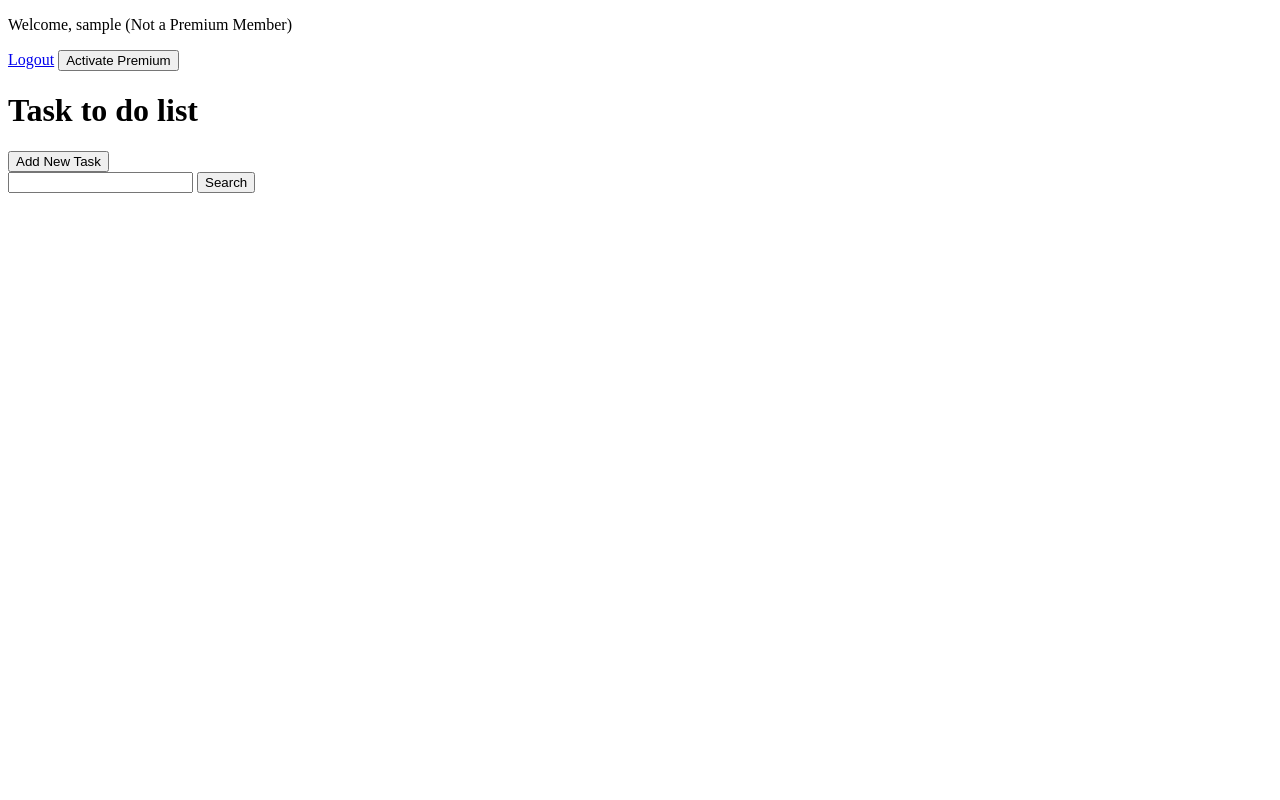
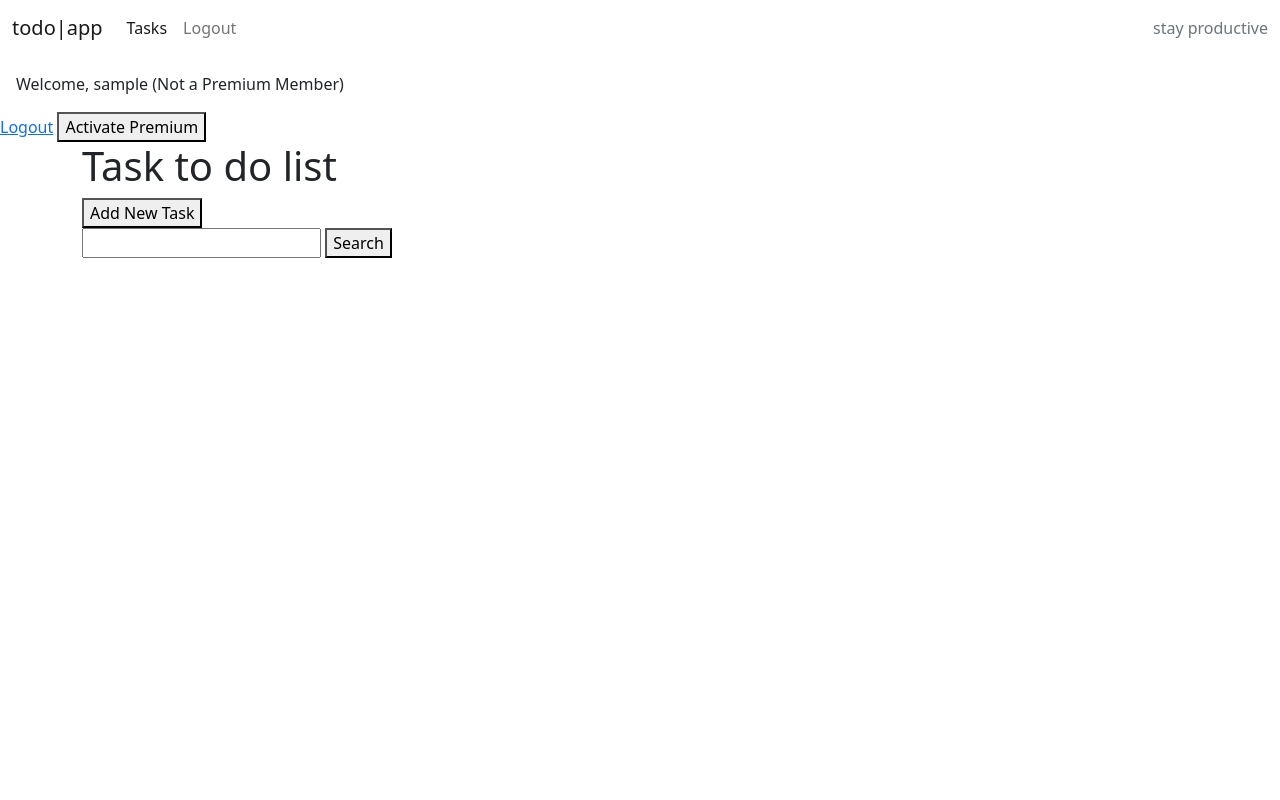
Before and after one commit to rdidjurgeit/django_didjurgeit, a Django app: page /todo/ in a window 1280 px wide. Run offline with Django 4.2, Linux system fonts and the light colour scheme; the visitor is signed in with stand-in values (Sample User, id 1); data that the repository does not hold is empty.

Commit message:
Create base template with bootstrap theme
See #13

```diff
--- /dev/null
+++ b/todo/templates/base.html
@@ -0,0 +1,125 @@
+{% load static %}
+
+{% url 'task-list' as tasks_url %}
+{% url 'login' as login_url %}
+{% url 'logout' as logout_url %}
+{% url 'register' as register_url %}
+{% url 'premium-membership' as membership_url %}
+
+<!DOCTYPE html>
+<html class="h-100" lang="en">
+
+<head>
+    <title>Todo App | {% block head_title %}{% endblock head_title %}</title>
+    <meta name="viewport" content="width=device-width, initial-scale=1" />
+
+    <!-- Google Fonts CSS -->
+    <link rel="preconnect" href="https://fonts.gstatic.com">
+    <link href="https://fonts.googleapis.com/css2?family=Roboto:wght@300&display=swap" rel="stylesheet">
+    <link href="https://fonts.googleapis.com/css2?family=Lato:wght@300;700&display=swap" rel="stylesheet">
+
+    <!-- Font Awesome CSS -->
+    <link rel="stylesheet" href="https://cdnjs.cloudflare.com/ajax/libs/font-awesome/5.15.3/css/all.min.css">
+
+    <!-- Bootstrap CSS -->
+    <link href="https://cdn.jsdelivr.net/npm/bootstrap@5.0.1/dist/css/bootstrap.min.css" rel="stylesheet"
+        integrity="sha384-+0n0xVW2eSR5OomGNYDnhzAbDsOXxcvSN1TPprVMTNDbiYZCxYbOOl7+AMvyTG2x" crossorigin="anonymous">
+
+    <!-- Custom CSS -->
+    <link rel="stylesheet" href="{% static 'css/style.css' %}">
+
+    {% block extra_head %}
+    {% endblock extra_head %}
+</head>
+
+<body class="d-flex flex-column h-100 main-bg">
+
+    <!-- Navigation -->
+    <nav class="navbar navbar-expand-lg navbar-light bg-white">
+        <div class="container-fluid">
+            <a class="navbar-brand" href="{{tasks_url}}">
+                <span class="brand">t<span class="red-o">o</span>do<span class="thin">|app</span></span>
+            </a>
+            <button class="navbar-toggler" type="button" data-bs-toggle="collapse" data-bs-target="#navbarText"
+                aria-controls="navbarText" aria-expanded="false" aria-label="Toggle navigation">
+                <span class="navbar-toggler-icon"></span>
+            </button>
+            <div class="collapse navbar-collapse" id="navbarText">
+                <ul class="navbar-nav me-auto mb-2 mb-lg-0">
+                    <li class="nav-item">
+                        <a class="nav-link {% if request.path == tasks_url %}active{% endif %}" aria-current="page" href="{{tasks_url}}">Tasks</a>
+                    </li>
+                    {% if user.is_authenticated %}
+                    <li class="nav-item">
+                        <a class="nav-link {% if request.path == logout_url %}active{% endif %}" href="{{logout_url}}">Logout</a>
+                    </li>
+                    {% else %}
+                    <li class="nav-item">
+                        <a class="nav-link {% if request.path == register_url %}active{% endif %}" href="{{register_url}}">Register</a>
+                    </li>
+                    <li class="nav-item">
+                        <a class="nav-link {% if request.path == login_url %}active{% endif %}" href="{{login_url}}">Login</a>
+                    </li>
+                    {% endif %}
+                </ul>
+                <span class="navbar-text text-muted">
+                    stay productive
+                </span>
+            </div>
+        </div>
+    </nav>
+     <!-- displaying Django messages -->
+    <div class="container">
+        <div class="row">
+            <div class="col-md-8 offset-md-2">
+                {% for message in messages %}
+                <div class="alert {{ message.tags }} alert-dismissible fade show" id="msg" role="alert">
+                    {{ message | safe }}
+                    <button type="button" class="btn-close" data-bs-dismiss="alert" aria-label="Close"></button>
+                </div>
+                {% endfor %}
+            </div>
+        </div>
+    </div>
+    <main class="flex-shrink-0 main-bg">
+        {% if user.is_authenticated %}
+            <p class="text-start m-3">Welcome, {{ user.username }}
+            {% if user.membership and user.membership.is_active %}
+                ⭐ <!-- Show star if membership is active -->
+                <span>(Premium Member)</span>  <!-- Show premium status -->
+            {% else %}
+                <span>(Not a Premium Member)</span>  <!-- Indicate non-premium status -->
+            {% endif %}
+            </p>
+            <a href="{% url 'logout' %}">Logout</a>
+
+            <!-- Show appropriate button based on membership status -->
+            {% if user.membership and user.membership.is_active %}
+                <!-- If the user is a premium member, show the cancel option -->
+                <a href="{% url 'premium-membership' %}"><button>Manage Premium Membership</button></a>
+            {% else %}
+                <!-- If the user is not a premium member, show the activate button -->
+                <a href="{% url 'premium-membership' %}"><button>Activate Premium</button></a>
+            {% endif %}
+        {% endif %}
+
+        {% block content %}
+        <!-- Content Goes here -->
+        {% endblock content %}
+
+    </main>
+
+    <!-- Footer -->
+    <footer class="footer mt-auto py-3 dark-bg">
+        <p class="m-0 text-center text-white">
+        {% block copyright %}Made by Rapha{% endblock copyright %}
+        </p>
+    </footer>
+
+    <script src="https://cdn.jsdelivr.net/npm/bootstrap@5.0.1/dist/js/bootstrap.bundle.min.js"
+        integrity="sha384-gtEjrD/SeCtmISkJkNUaaKMoLD0//ElJ19smozuHV6z3Iehds+3Ulb9Bn9Plx0x4" crossorigin="anonymous">
+        </script>
+    <script src="{% static 'js/script.js' %}"></script>
+</body>
+
+</html>
--- a/todo/templates/todo/task_list.html
+++ b/todo/templates/todo/task_list.html
@@ -1,49 +1,9 @@
-<!DOCTYPE html>
-<html lang="en">
+{% extends "base.html" %}
 
-<head>
-    <meta charset="UTF-8">
-    <meta http-equiv="X-UA-Compatible" content="IE=edge">
-    <meta name="viewport" content="width=device-width, initial-scale=1.0">
-    <title>Tasks</title>
-</head>
+{% block head_title %}Tasks{% endblock %}
 
-<body>
-    <nav>
-        {% if user.is_authenticated %}
-            <p>Welcome, {{ user.username }}
-            {% if user.membership and user.membership.is_active %}
-                ⭐ <!-- Show star if membership is active -->
-                <span>(Premium Member)</span>  <!-- Show premium status -->
-            {% else %}
-                <span>(Not a Premium Member)</span>  <!-- Indicate non-premium status -->
-            {% endif %}
-            </p>
-            <a href="{% url 'logout' %}">Logout</a>
-
-            <!-- Show appropriate button based on membership status -->
-            {% if user.membership and user.membership.is_active %}
-                <!-- If the user is a premium member, show the cancel option -->
-                <a href="{% url 'premium-membership' %}"><button>Manage Premium Membership</button></a>
-            {% else %}
-                <!-- If the user is not a premium member, show the activate button -->
-                <a href="{% url 'premium-membership' %}"><button>Activate Premium</button></a>
-            {% endif %}
-        {% else %}
-            <a href="{% url 'login' %}">Login</a>
-            <a href="{% url 'register' %}">Register</a>
-        {% endif %}
-    </nav>
-
-    <!-- Display messages if any -->
-    {% if messages %}
-        <ul class="messages">
-            {% for message in messages %}
-                <li{% if message.tags %} class="{{ message.tags }}"{% endif %}>{{ message }}</li>
-            {% endfor %}
-        </ul>
-    {% endif %}
-
+{% block content %}
+<div class="container">
     <h1>Task to do list</h1>
     <a href="{% url 'task-create' %}">
         <button>Add New Task</button>
@@ -79,6 +39,5 @@
         <button>Toggle Status</button>
     </a>
     {% endfor %}
-</body>
-
-</html>
+</div>
+{% endblock %}
```
Also changed, not shown: todo/templates/registration/login.html (+9 -8 lines), todo/templates/registration/register.html (+9 -10 lines), todo/templates/todo/membership.html (+8 -10 lines), todo/templates/todo/task_confirm_delete.html (+9 -10 lines), todo/templates/todo/task_create.html (+7 -12 lines), todo/templates/todo/task_edit.html (+8 -10 lines).
